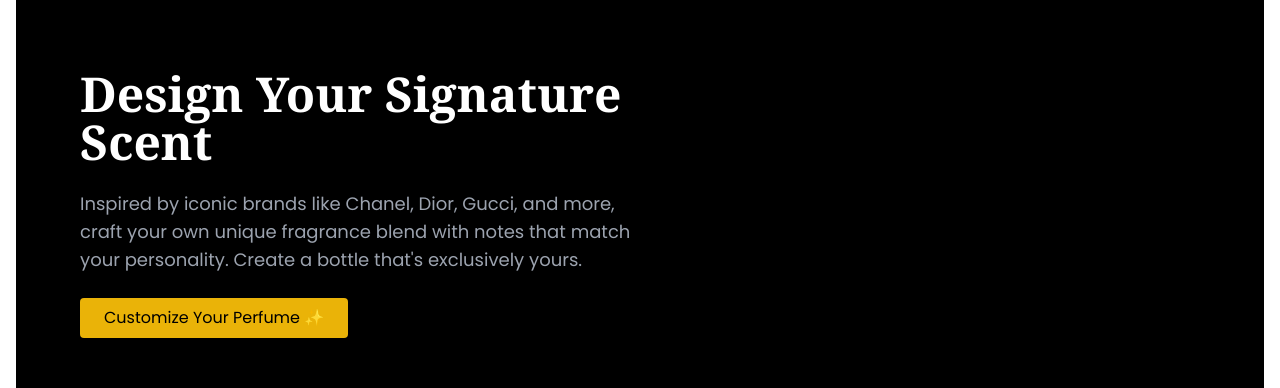
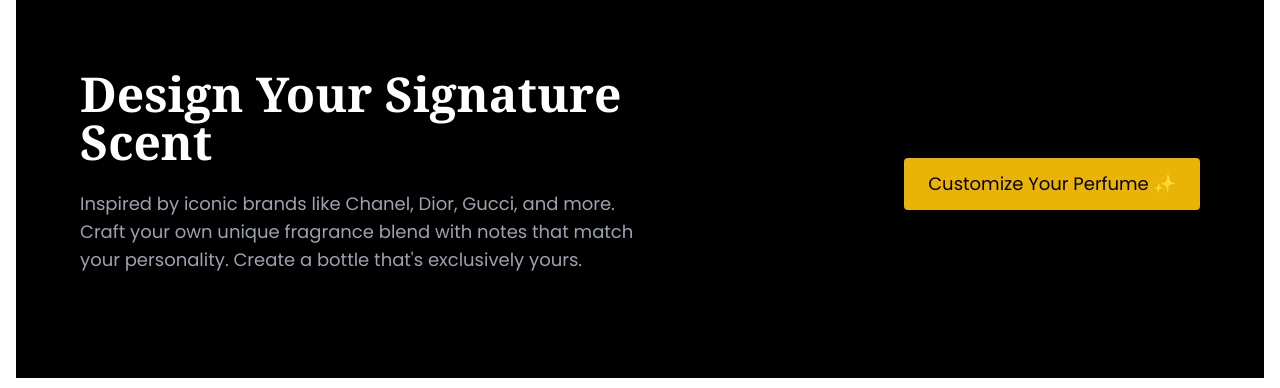
Before and after one commit to rohitpaste/essantique, a React (Vite) app: page /customize in a window 1280 px wide. Shown: the part 143-531 px from the top of the page. Built offline with nearby package versions, Linux system fonts and the light colour scheme; no server answers.

Commit message:
updated design

```diff
--- a/src/components/CustomizePerfume.jsx
+++ b/src/components/CustomizePerfume.jsx
@@ -5,7 +5,7 @@
 
   return (
     <section className="bg-black text-white py-20 px-6 md:px-16">
-      <div className="max-w-6xl mx-auto flex flex-col md:flex-row items-center gap-10">
+      <div className="max-w-6xl mx-auto flex flex-col md:flex-row items-center justify-between gap-10">
 
         {/* Left Side - Description */}
         <div className="w-full md:w-1/2">
@@ -13,18 +13,19 @@
             Design Your Signature Scent
           </h2>
           <p className="text-gray-400 mb-6 text-base md:text-lg">
-            Inspired by iconic brands like Chanel, Dior, Gucci, and more, craft your own unique fragrance blend with notes that match your personality. Create a bottle that's exclusively yours.
+            Inspired by iconic brands like Chanel, Dior, Gucci, and more. Craft your own unique fragrance blend with notes that match your personality. Create a bottle that's exclusively yours.
           </p>
+        </div>
 
+        {/* Right Side - Button */}
+        <div className="w-full md:w-1/3 flex justify-center md:justify-end">
           <button
             onClick={() => setShowCustomization(true)}
-            className="bg-yellow-500 text-black py-2 px-6 rounded hover:bg-yellow-600 transition"
+            className="bg-yellow-500 text-black py-3 px-6 rounded hover:bg-yellow-600 transition text-lg"
           >
             Customize Your Perfume ✨
           </button>
         </div>
-
-
       </div>
 
       {/* Customization Modal Box */}
```
